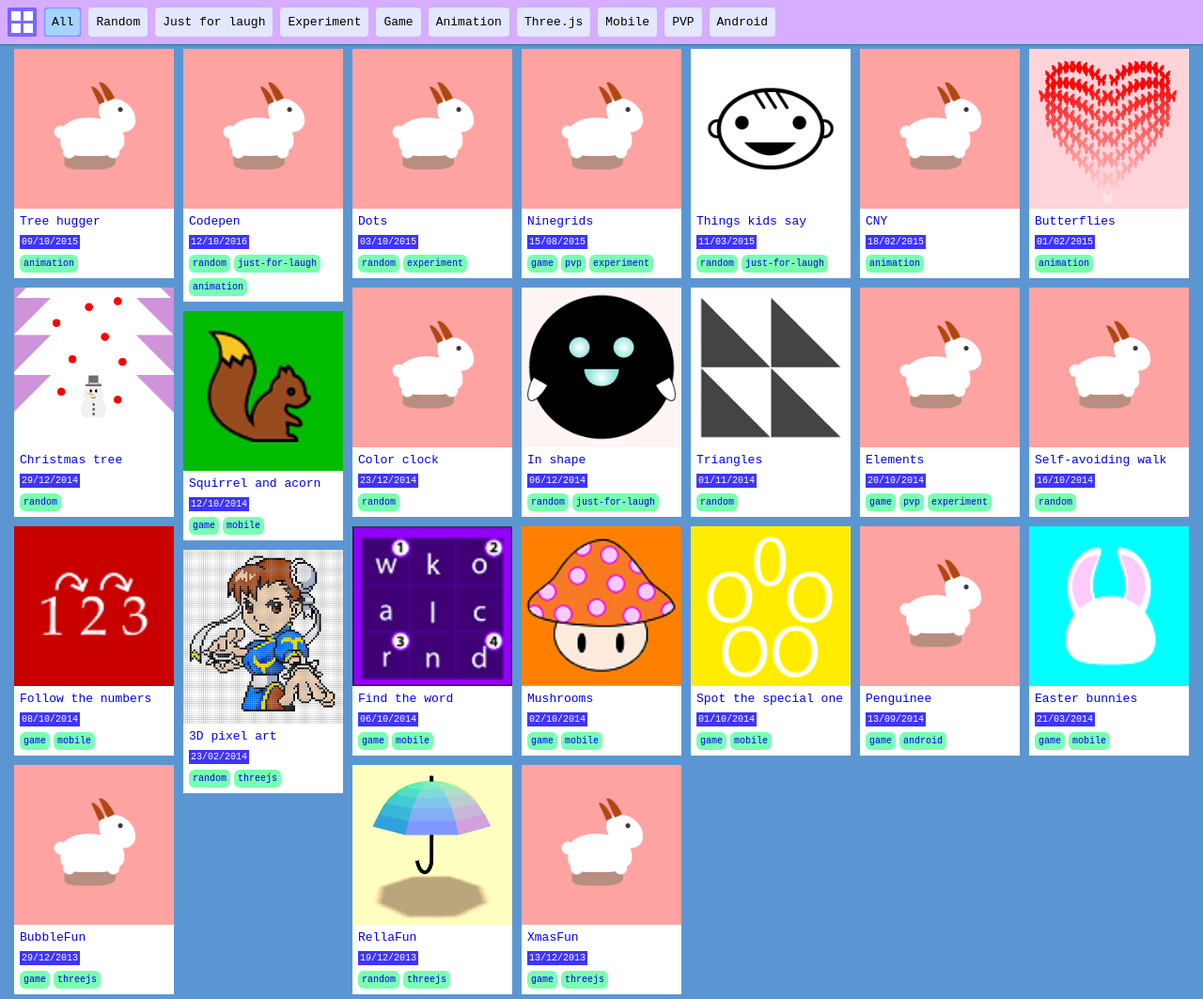
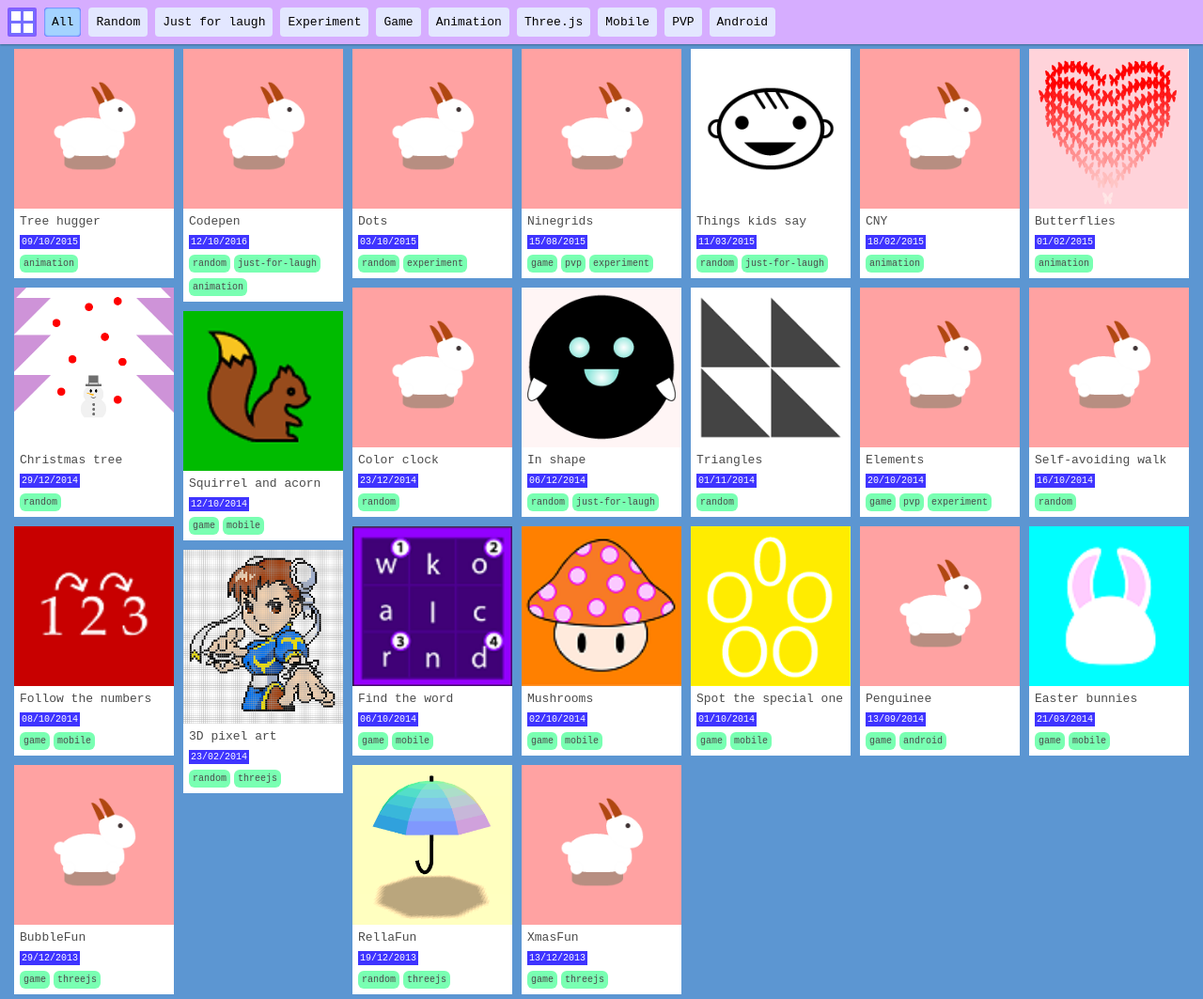
Before and after one commit to xming13/xming13.github.io, a website: page index.html in a window 1280 px wide. Shown: the whole page at 94% size. Drawn offline with nearby package versions, Linux system fonts and the light colour scheme; files that its build step writes are made by us from their sources.

Commit message:
Styling link

```diff
--- a/src/scss/app.scss
+++ b/src/scss/app.scss
@@ -102,6 +102,7 @@ html, body {
   position: relative;
   overflow: hidden;
   width: 180px;
+  color: #4b4b4b;
   background-color: #ffffff;
   text-decoration: none;
   cursor: pointer;
```
